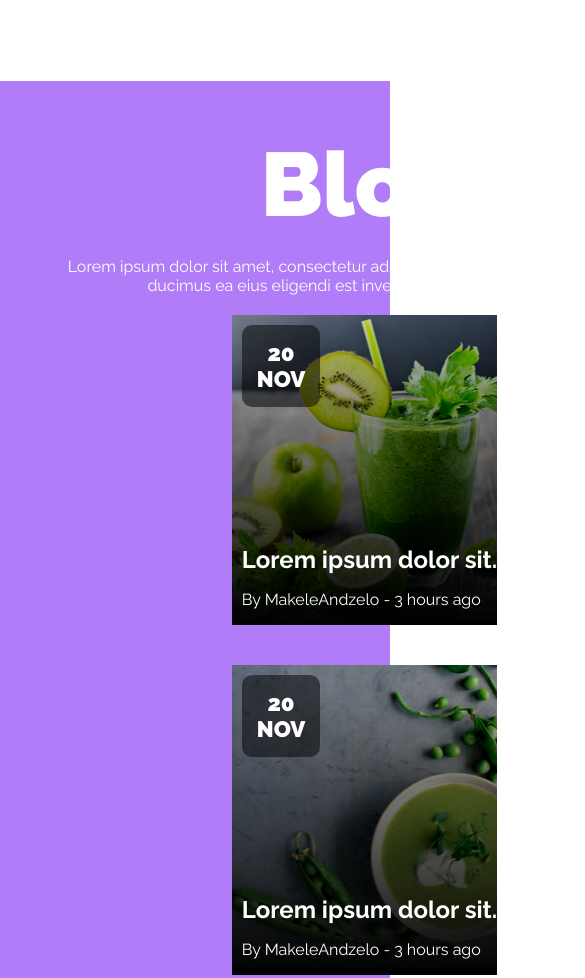
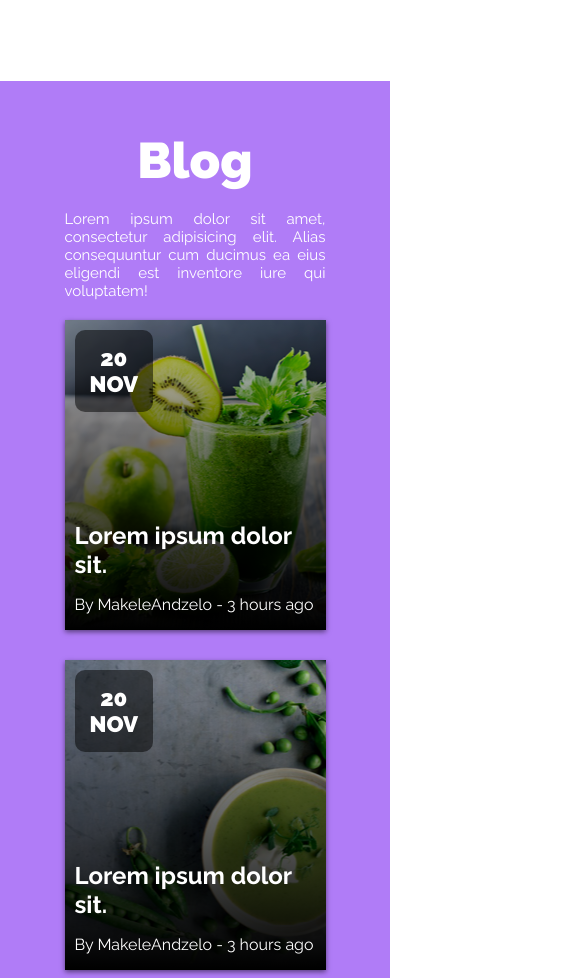
Before and after one commit to MakeleAndzelo/weekly-webdev-2, a website built with webpack: page index.html in a window 390 px wide. Shown: the part 4420-5398 px from the top of the page, 585 px wide, since content can reach past the window. Built offline with nearby package versions, Linux system fonts and the light colour scheme.

Commit message:
Add responsivness for the blog section

```diff
--- a/src/sass/main.sass
+++ b/src/sass/main.sass
@@ -212,6 +212,7 @@
       text-align: left
       display: grid
       align-content: end
+      box-shadow: 0px 2px 5px 0px rgba(0, 0, 0, 0.5)
       background:
         repeat: no-repeat
         size: cover
@@ -335,6 +336,12 @@
       grid-gap: 20px
 
   .blog
+    h1
+      font-size: 50px
+    .section-description
+      text-align: justify
+      width: 100%
+      font-size: 15px
     .posts
-      display: grid
-      grid-template-columns: auto
+      grid-template-columns: 1fr
+      grid-gap: 30px
```
Also changed, not shown: dist/css/main.css.
